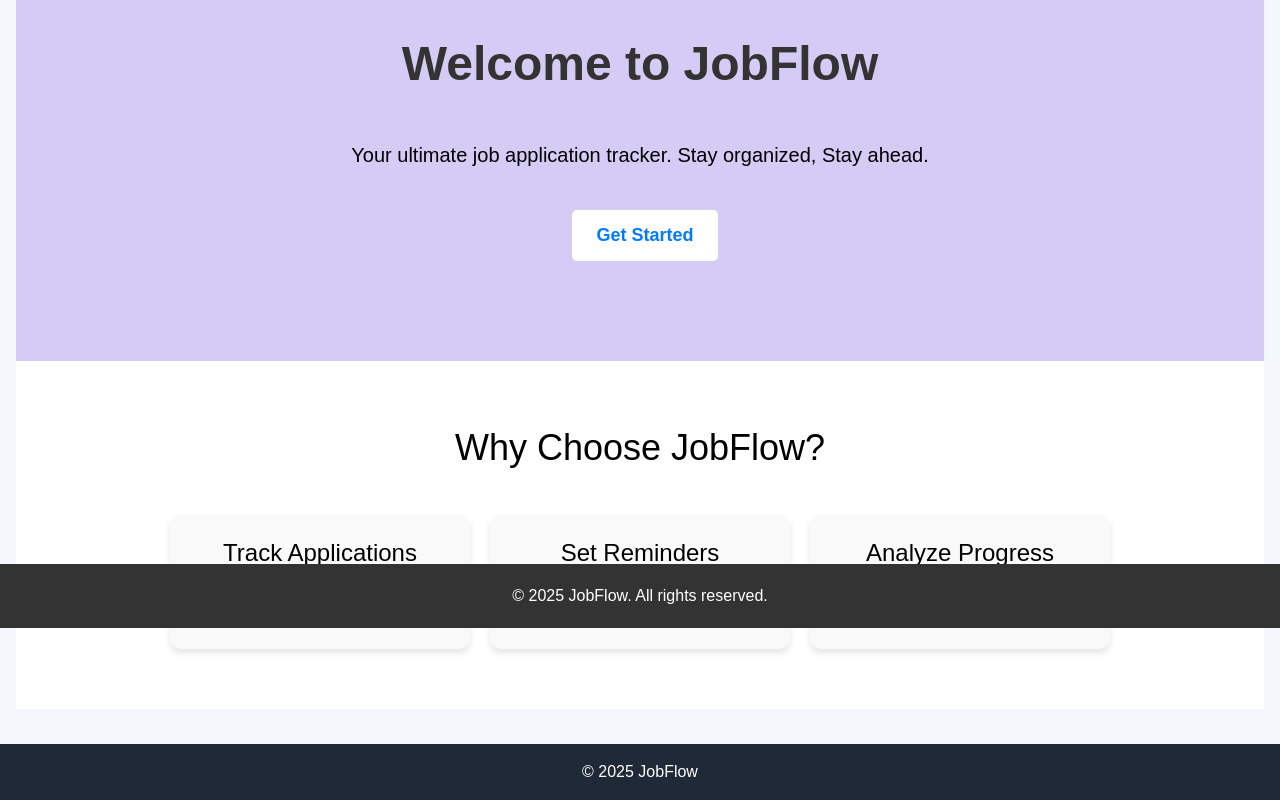
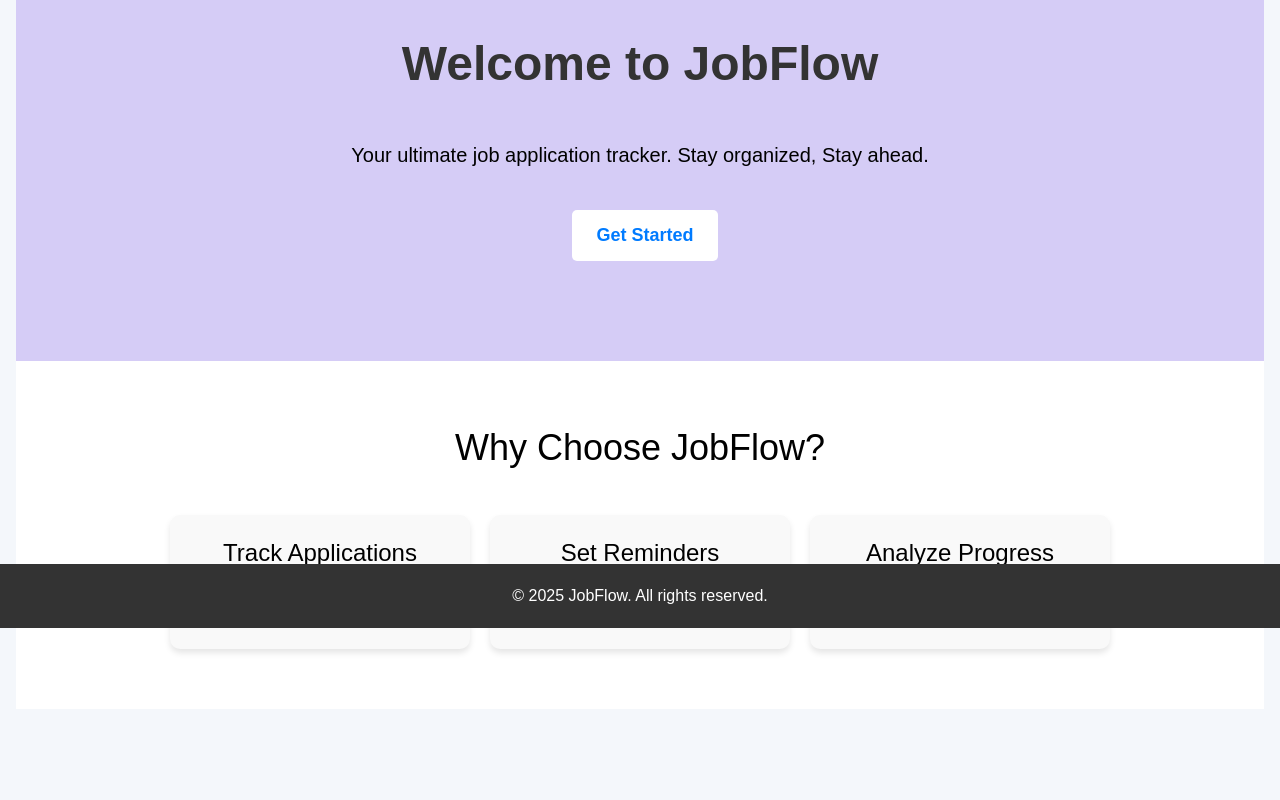
Before and after one commit to perezc14-msu/CSIT415-Project, a Next.js app in the folder jobflow/: page / in a window 1280 px wide. Shown: the part 172-972 px from the top of the page. After the commit the page ends 916 px from the top, so only its background shows below. Built offline with nearby package versions, Linux system fonts and the light colour scheme; no server answers.

Commit message:
removed extra footer

```diff
--- a/jobflow/app/layout.js
+++ b/jobflow/app/layout.js
@@ -13,9 +13,6 @@ export default function RootLayout({ children }) {
         <body>
           <Navbar />
           <main className="p-4">{children}</main>
-          <footer className="bg-gray-800 p-4 text-white text-center">
-            <p>© 2025 JobFlow</p>
-          </footer>
         </body>
       </html>
     </ClerkProvider>
```
